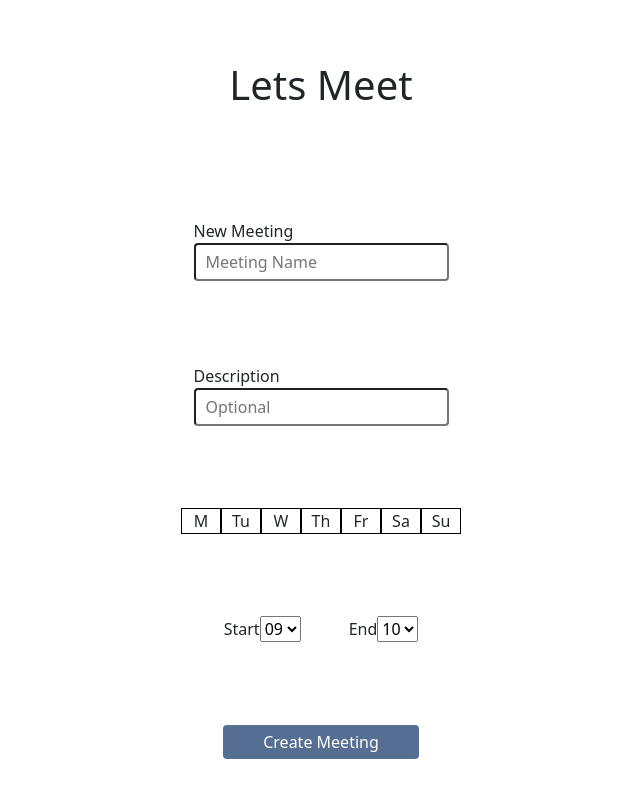
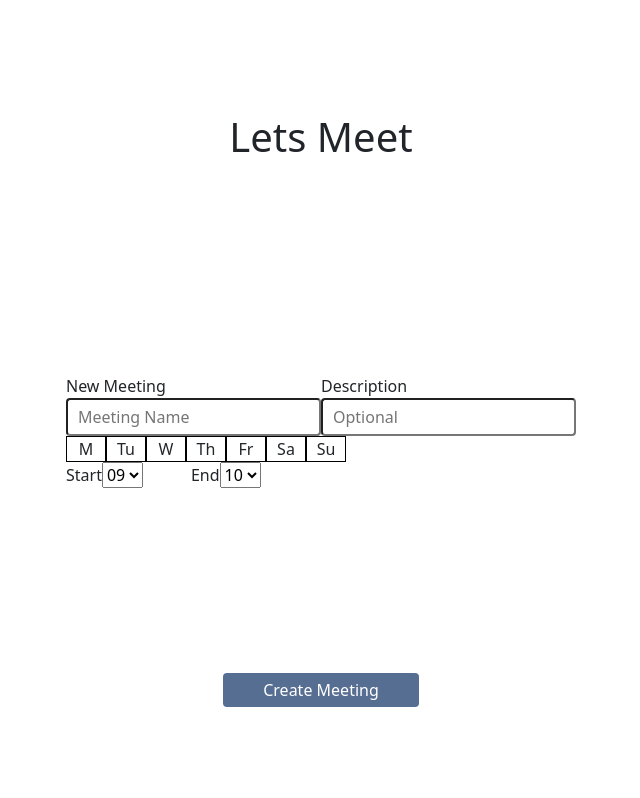
Before and after one commit to 397-f22/LetsMeet, a React (Vite) app: page / in a window 1280 px wide. Shown: the whole page, without its empty margins (319-959 px from the left). Built offline with nearby package versions, Linux system fonts and the light colour scheme.

Commit message:
added user input validation for event creation

```diff
--- a/src/components/Administrative.jsx
+++ b/src/components/Administrative.jsx
@@ -4,10 +4,9 @@ import FormStepper from "./FormStepper";
 import Login from "./Login";
 import { v4 as uuidv4 } from "uuid";
 import { useDbUpdate } from "../utilities/firebase";
-import {Routes, Route, useNavigate} from 'react-router-dom';
+import { Routes, Route, useNavigate } from "react-router-dom";
 
 const Administrative = (handleChange, values, Signup) => {
-
   const weekDays = ["M", "Tu", "W", "Th", "Fr", "Sa", "Su"];
   const startHours = [
     "00",
@@ -63,8 +62,10 @@ const Administrative = (handleChange, values, Signup) => {
   ];
 
   const [meetingNameState, setMeetingNameState] = useState();
-  const [descriptionState, setDescriptionState] = useState();
+  const [descriptionState, setDescriptionState] = useState("");
   const [daysState, setDaysState] = useState([]);
+  const [daysError, setDaysError] = useState(false);
+  const [startEndError, setStartEndError] = useState(false);
   const [startState, setStartState] = useState("09");
   const [endState, setEndState] = useState("10");
 
@@ -103,6 +104,17 @@ const Administrative = (handleChange, values, Signup) => {
   console.log(meetingNameState);
   console.log(descriptionState);
 
+  const onSubmit = (e) => {
+    e.preventDefault();
+    const isDaySelected = daysState.length;
+    const isStartEndValid = parseInt(startState) < parseInt(endState);
+    if (!isDaySelected) setDaysError(true);
+    if (!isStartEndValid) setStartEndError(true);
+    if (!isDaySelected || !isStartEndValid) return;
+    dbUpdateMeetingState();
+    navigateToParticipantPage();
+  };
+
   return (
     <div
       className="container"
@@ -123,9 +135,11 @@ const Administrative = (handleChange, values, Signup) => {
       >
         Lets Meet
       </h1>
+      <form id="create-meeting" onSubmit={(e) => onSubmit(e)}>
         <label>
           New Meeting
           <input
+            required={true}
             style={{
               display: "block",
               borderRadius: "4px",
@@ -155,7 +169,6 @@ const Administrative = (handleChange, values, Signup) => {
             }}
           />
         </label>
-
         <div className="daySelector" style={{ display: "flex" }}>
           {weekDays.map((day) => (
             <div
@@ -172,12 +185,13 @@ const Administrative = (handleChange, values, Signup) => {
             </div>
           ))}
         </div>
-
+        {daysError && <p>You must select at least one day</p>}
         <div style={{ display: "flex", gap: "3rem" }}>
           <div>
             <label>
               Start
               <select
+                required={true}
                 value={startState}
                 onChange={(e) => {
                   // console.log(e.target.value);
@@ -196,6 +210,7 @@ const Administrative = (handleChange, values, Signup) => {
             <label>
               End
               <select
+                required={true}
                 value={endState}
                 onChange={(e) => {
                   setEndState(e.target.value);
@@ -210,8 +225,12 @@ const Administrative = (handleChange, values, Signup) => {
             </label>
           </div>
         </div>
+        {startEndError && <p>Start time cannot be greater than end time</p>}
+      </form>
+
       <div style={{ display: "flex", flexDirection: "column", gap: "10px" }}>
         <button
+          form="create-meeting"
           style={{
             borderRadius: "4px",
             padding: "5px 40px",
@@ -220,7 +239,6 @@ const Administrative = (handleChange, values, Signup) => {
             border: "none",
           }}
           className="shadow-md"
-          onClick={() => {dbUpdateMeetingState(); navigateToParticipantPage()}}
         >
           Create Meeting
         </button>
```
Lines whose indentation alone changed are shown as unchanged.
